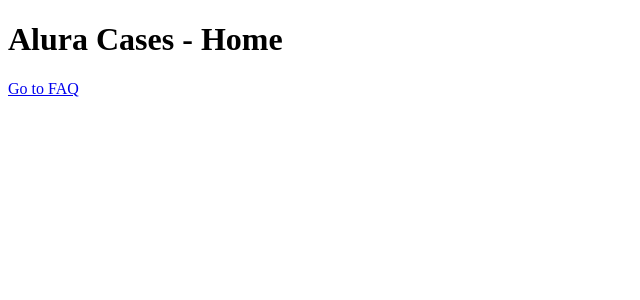
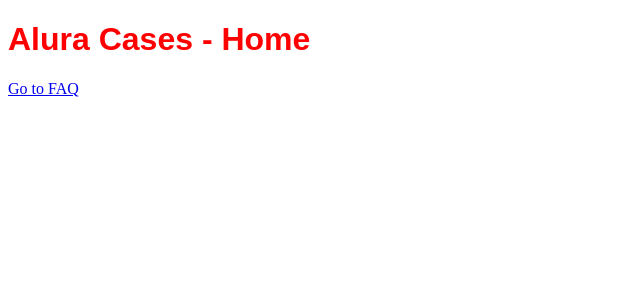
Before and after one commit to victorkauan/nextjs-exploring-the-framework, a Next.js app: page / in a window 1280 px wide. Shown: the top 300 px of the page, without its empty margins (0-640 px from the left). Built offline with nearby package versions, Linux system fonts and the light colour scheme.

Commit message:
:sparkles: feat: create title component using CSS-in-JS

```diff
--- a/pages/index.jsx
+++ b/pages/index.jsx
@@ -1,9 +1,24 @@
 import Link from "next/link";
+
+function Title({ children, as }) {
+  const Tag = as;
+  return (
+    <>
+      <Tag>{children}</Tag>
+      <style jsx>{`
+        ${Tag} {
+          color: red;
+          font-family: sans-serif;
+        }
+      `}</style>
+    </>
+  );
+}
 
 export default function HomePage() {
   return (
     <div>
-      <h1>Alura Cases - Home</h1>
+      <Title as="h1">Alura Cases - Home</Title>
       <Link href="/faq">Go to FAQ</Link>
     </div>
   );
```
